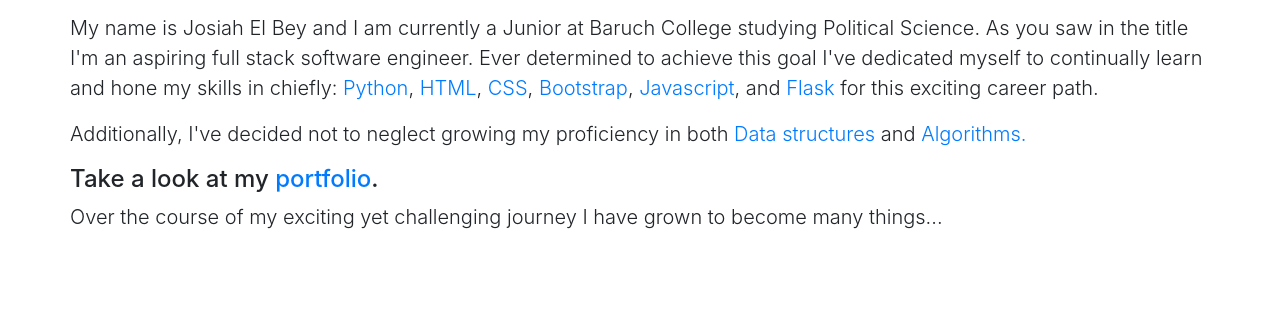
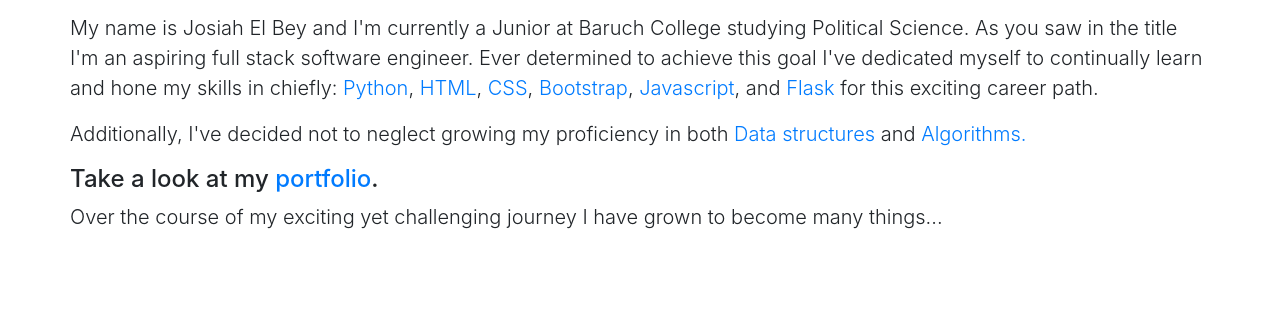
Before and after one commit to josiahe2793/josiahe2793.github.io, a plain HTML site: page index.html in a window 1280 px wide. Shown: the part 747-1056 px from the top of the page. Drawn offline with nearby package versions, Linux system fonts and the light colour scheme.

```diff
--- a/index.html
+++ b/index.html
@@ -114,7 +114,7 @@
                 <br><br>
                 <h2 class="featurette-heading" >About Me.</h2>
                 <p class="lead" >Hello and welcome,</p>
-                <p class="lead" >My name is Josiah El Bey and I am currently a Junior at Baruch College studying Political Science. As you saw in the title I'm an aspiring full stack software engineer. Ever determined to achieve this goal I've dedicated myself to continually learn and hone my skills in chiefly: <a href="https://www.python.org/about/apps/" target="_blank">Python</a>, <a href="https://developer.mozilla.org/en-US/docs/Web/HTML" target="_blank">HTML</a>, <a href="https://developer.mozilla.org/en-US/docs/Web/CSS" target="_blank">CSS</a>, <a href="https://whatis.techtarget.com/definition/bootstrap" target="_blank">Bootstrap</a>, <a href="https://developer.mozilla.org/en-US/docs/Web/JavaScript" target="_blank">Javascript</a>, and <a href="https://palletsprojects.com/p/flask/" target="_blank">Flask</a> for this exciting career path.</p>
+                <p class="lead" >My name is Josiah El Bey and I'm currently a Junior at Baruch College studying Political Science. As you saw in the title I'm an aspiring full stack software engineer. Ever determined to achieve this goal I've dedicated myself to continually learn and hone my skills in chiefly: <a href="https://www.python.org/about/apps/" target="_blank">Python</a>, <a href="https://developer.mozilla.org/en-US/docs/Web/HTML" target="_blank">HTML</a>, <a href="https://developer.mozilla.org/en-US/docs/Web/CSS" target="_blank">CSS</a>, <a href="https://whatis.techtarget.com/definition/bootstrap" target="_blank">Bootstrap</a>, <a href="https://developer.mozilla.org/en-US/docs/Web/JavaScript" target="_blank">Javascript</a>, and <a href="https://palletsprojects.com/p/flask/" target="_blank">Flask</a> for this exciting career path.</p>
                 <p class="lead" >Additionally, I've decided not to neglect growing my proficiency in both <a href="https://www.geeksforgeeks.org/data-structures/" target="_blank">Data structures</a> and <a href="https://www.geeksforgeeks.org/introduction-to-algorithms/" target="_blank">Algorithms.</a></p>
                 <h4>Take a look at my <a href="portfolio.html">portfolio</a>.</h4>
                 <p class="lead"> Over the course of my exciting yet challenging journey I have grown to become many things...</p>
```
